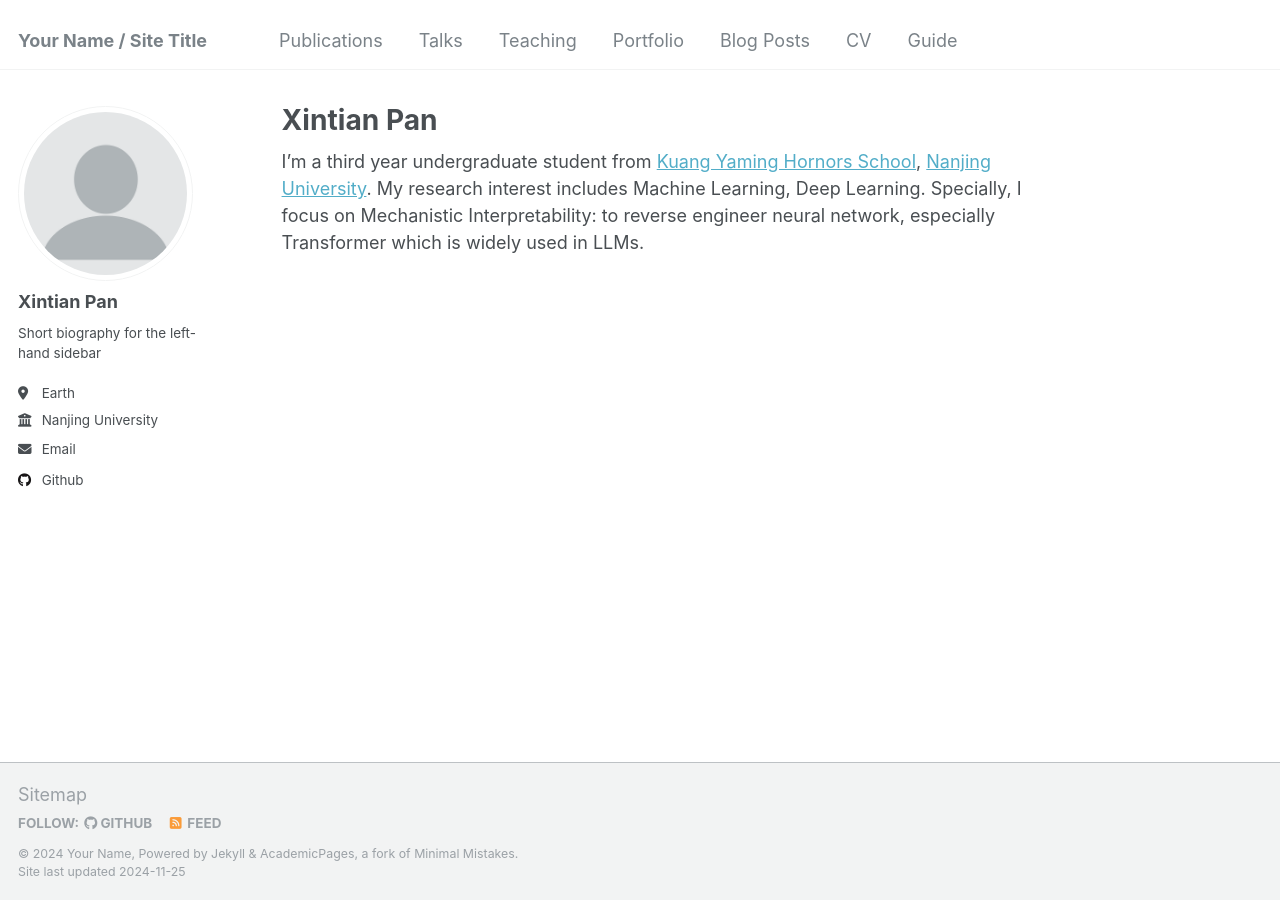
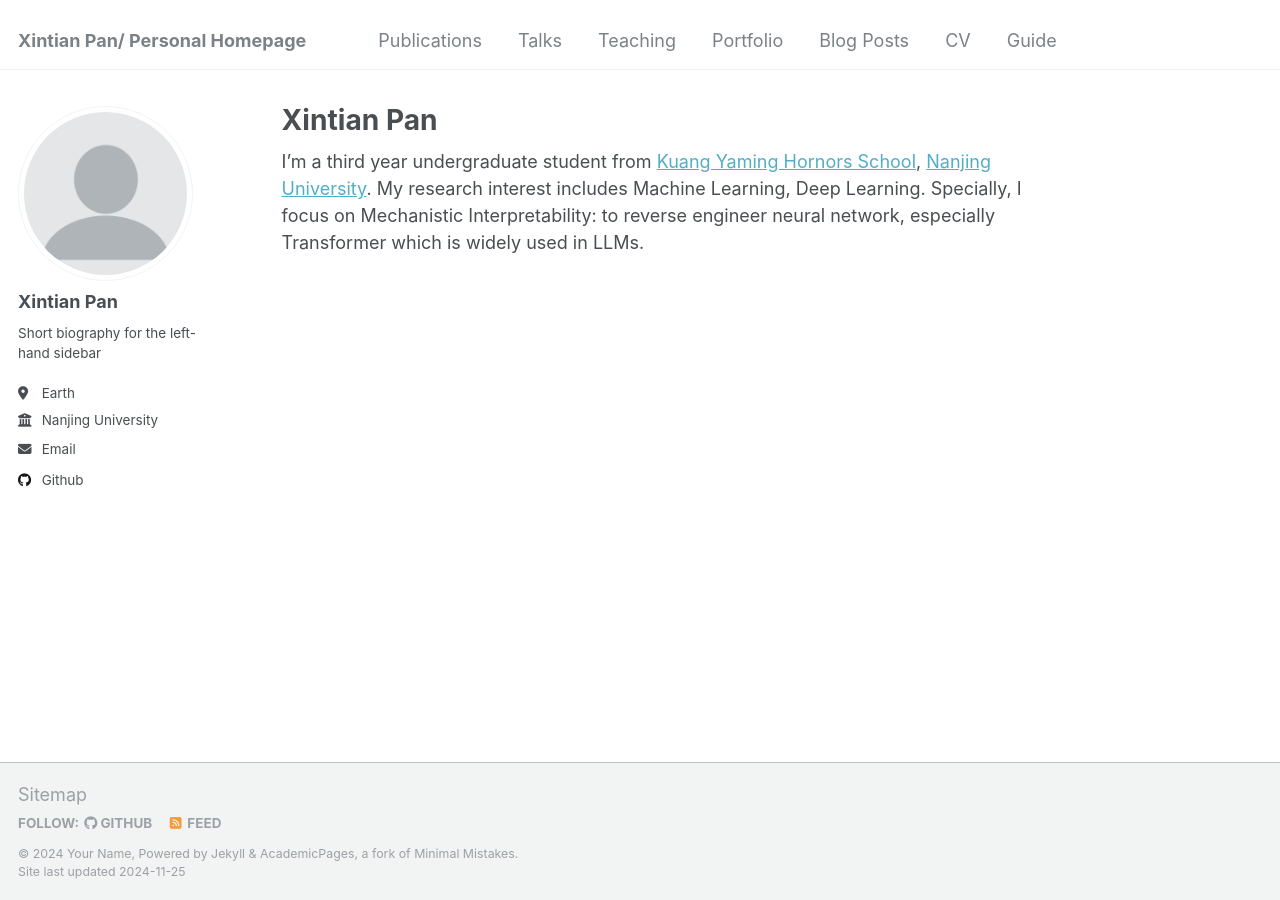
Before and after one commit to XintianPan/XintianPan.github.io, a Jekyll site: the page built from _pages/about.md, in a window 1280 px wide. Built offline with Jekyll 4.4.1, drawn with Linux system fonts in a browser that asks for light colours.

Commit message:
more personal info

```diff
--- a/_config.yml
+++ b/_config.yml
@@ -8,13 +8,13 @@
 
 # Basic Site Settings
 locale                   : "en-US"
-title                    : "Your Name / Site Title"
+title                    : "Xintian Pan/ Personal Homepage"
 title_separator          : "-"
 name                     : &name "Your Name"
 description              : &description "personal description"
-url                      : https://academicpages.github.io # the base hostname & protocol for your site e.g. "https://[your GitHub username].github.io"
+url                      : https://xintianpan.github.io # the base hostname & protocol for your site e.g. "https://[your GitHub username].github.io"
 baseurl                  : "" # the subpath of your site, e.g. "/blog"
-repository               : "academicpages/academicpages.github.io"
+repository               : "XintianPan/XintianPan.github.io"
 
 # Site Author - The following control what appear as part of the author content on the side bar.
 #               If a field is blank the icon and link will not appear, otherwise it will be shown.
```
